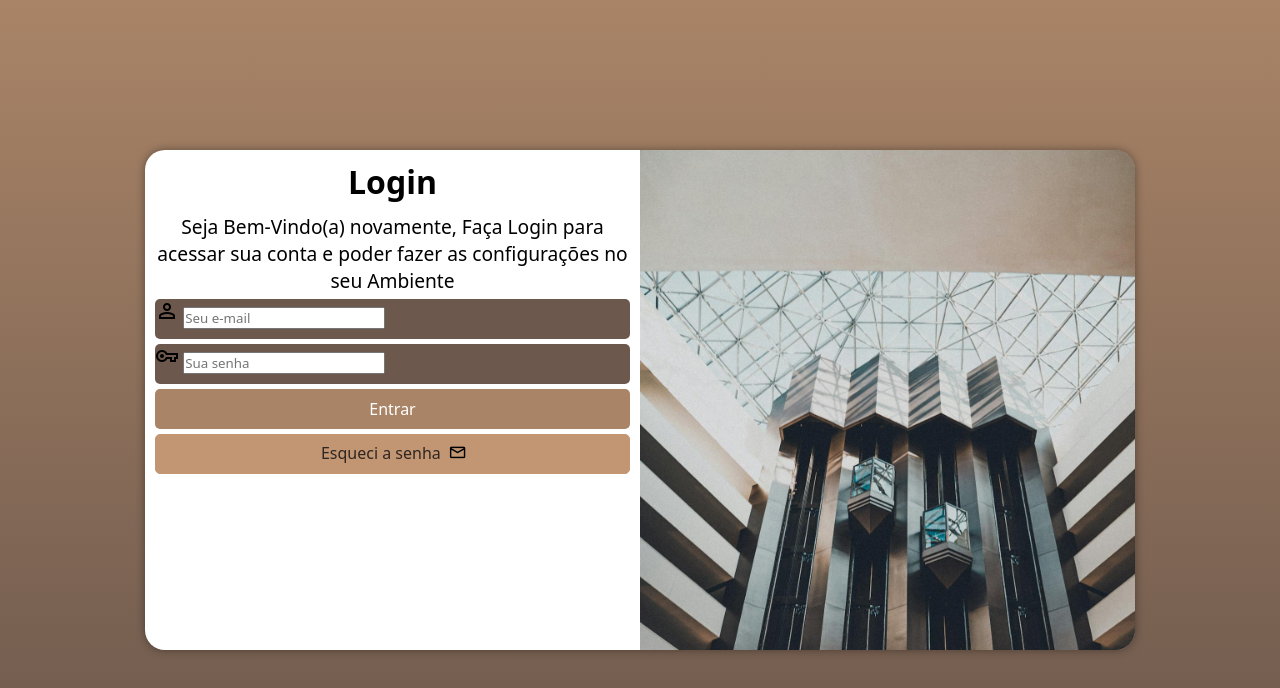
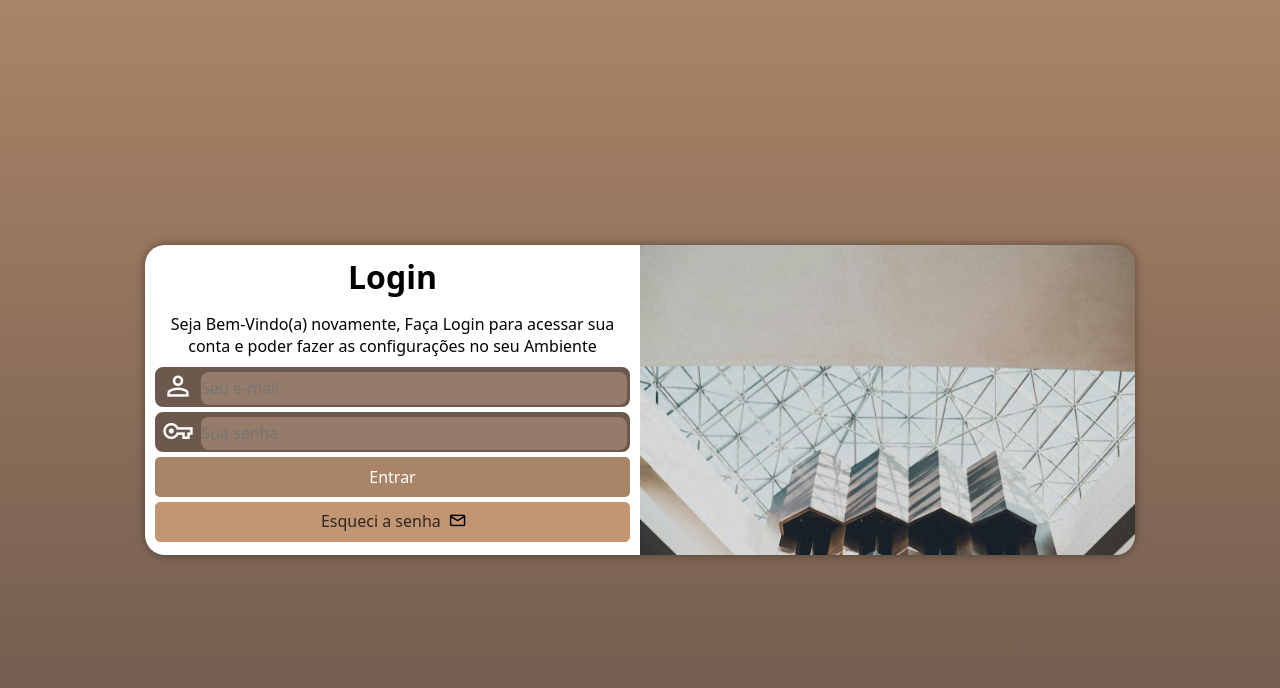
Before and after one commit to DevJulioRosa/Projeto-Login, a plain HTML site: page index.html in a window 1280 px wide. Drawn offline with nearby package versions, Linux system fonts and the light colour scheme.

Commit message:
Finalização Projeto tela de Login

```diff
--- a/estilos/media-query.css
+++ b/estilos/media-query.css
@@ -5,11 +5,12 @@ Typical Device BreakPoints
 
 Celulares menores: 320px até 480px
 Alguns Celulares e Tablets: 481px até 768px
-Desktop pequenos: 769px até 1024px
+Tablets e Desktops pequenos: 769px até 1024px
 Desktop e Telas maiores: 1025px pra cima
 
 */
 
+/*Configuração para Tablets e Desktop pequenos*/
 @media screen and (min-width: 769px) and (max-width: 1024px) {
 
     body {
@@ -18,6 +19,7 @@ Desktop e Telas maiores: 1025px pra cima
 
     section#login {
         width: 90vw;
+        height: 280px;
     }
 
     section#login > div#imagem {
@@ -33,6 +35,7 @@ Desktop e Telas maiores: 1025px pra cima
 
 }
 
+/*Desktop e Telas maiores*/
 @media screen and (min-width: 1025px) {
 
     body {
@@ -41,6 +44,7 @@ Desktop e Telas maiores: 1025px pra cima
 
     section#login {
         width: 990px;
+        height: 310px
     }
 
     section#login > div#imagem{
@@ -59,7 +63,9 @@ Desktop e Telas maiores: 1025px pra cima
     }
 
     div#formulario > p {
+        padding: 5px;
+
         text-align: center;
-        font-size: 1.2em;
+        font-size: 1em
     }
 }
--- a/estilos/style.css
+++ b/estilos/style.css
@@ -71,13 +71,43 @@ form > div.campo {
     height: 40px;
     margin: 5px 0px;
 
-    border-radius: 5px;
+    border-radius: 8px;
+    border: 2px solid #6c584c;
 
     background-color: var(--marrom-02);
 }
 
 div.campo > label {
     display: none;
+}
+
+div.campo > span {
+    width: 40px;
+    padding: 5px;
+
+    font-size: 2em;
+
+    color: white;
+
+    transform: translateY(-4px);
+}
+
+div.campo > input {
+    width: calc(100% - 45px);
+    height: calc(100% - 3px);
+
+    font-size: 1em;
+
+    border: none;
+    border-radius: 8px;
+
+    background-color: #967b6a;
+
+    transform: translateY(-12px);
+}
+
+div.campo > input:focus-within{
+    background-color: white;
 }
 
 form > input[type=submit] {
```
